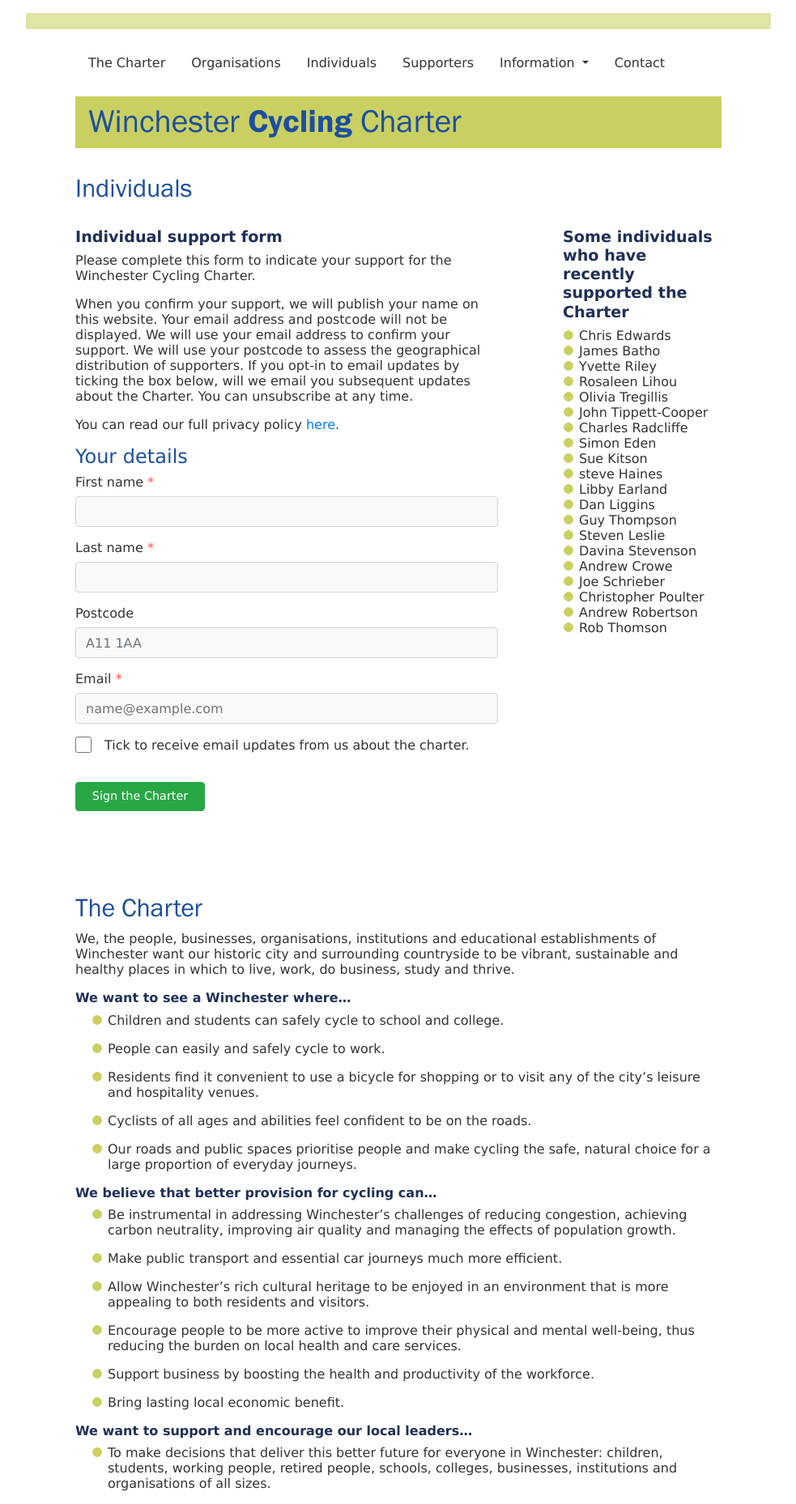
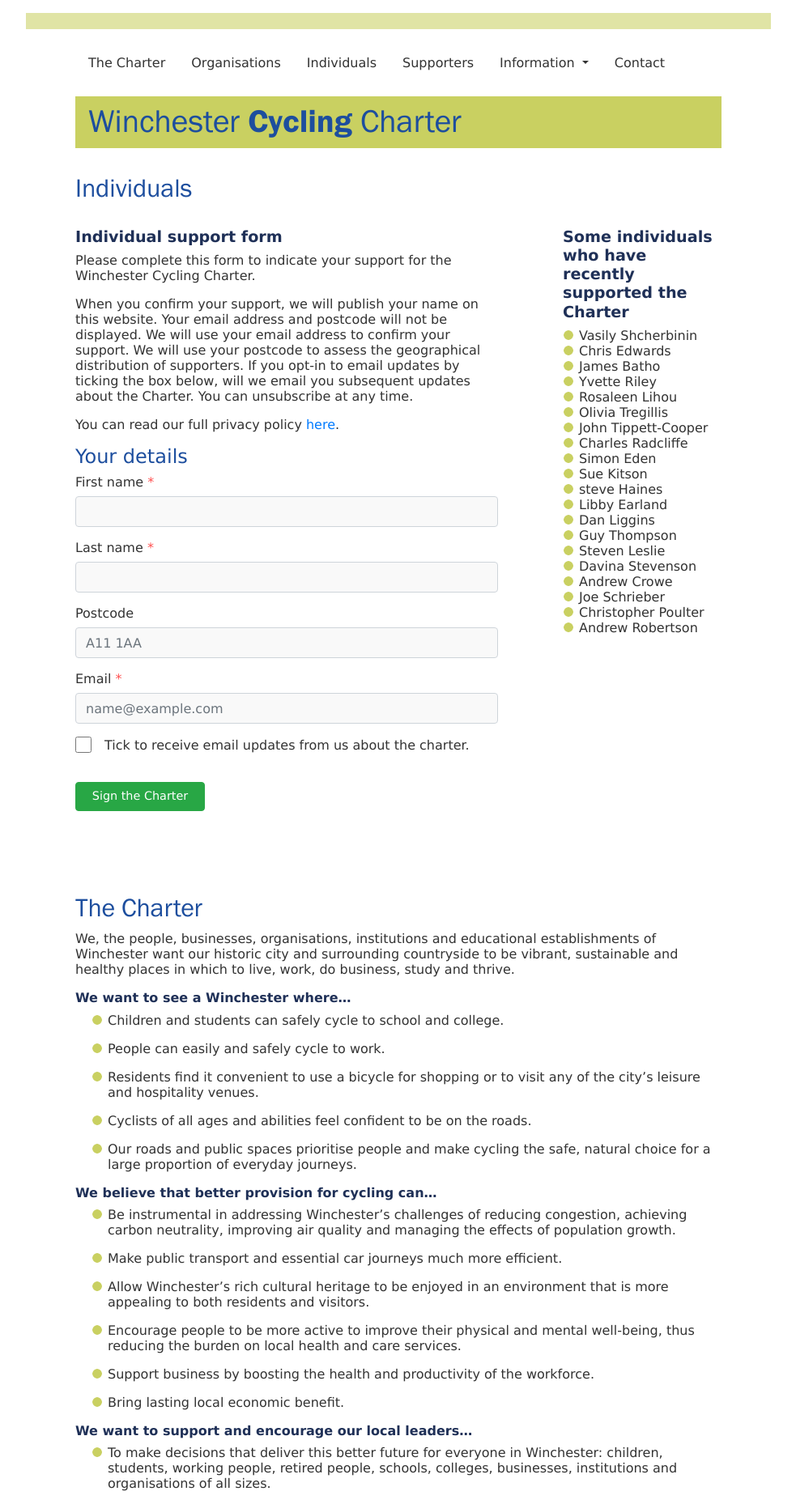
Before and after one commit to winchestercyclingcharter/winchestercyclingcharter.github.io, a Jekyll site: the page built from ind-page.md, in a window 1280 px wide. Shown: the whole page at 81% size, without its empty margins (148-1131 px from the left). Built offline with Jekyll 4.4.1, drawn with Linux system fonts in a browser that asks for light colours; nearby versions of some CDN libraries.

Commit message:
Update people.yml

```diff
--- a/_data/people.yml
+++ b/_data/people.yml
@@ -263,3 +263,4 @@ people:
 - { lastname: Everitt, firstname: Alan , dt: 20210219-120806-544881 }
 - { lastname: Nandy, firstname: Jane, dt: 20210220-111747-132855 }
 - { lastname: Downes, firstname: Selina, dt: 20210219-111341-943745 }
+- { lastname: Shcherbinin, firstname: Vasily, dt: 20210303-154728-102441 }
```
